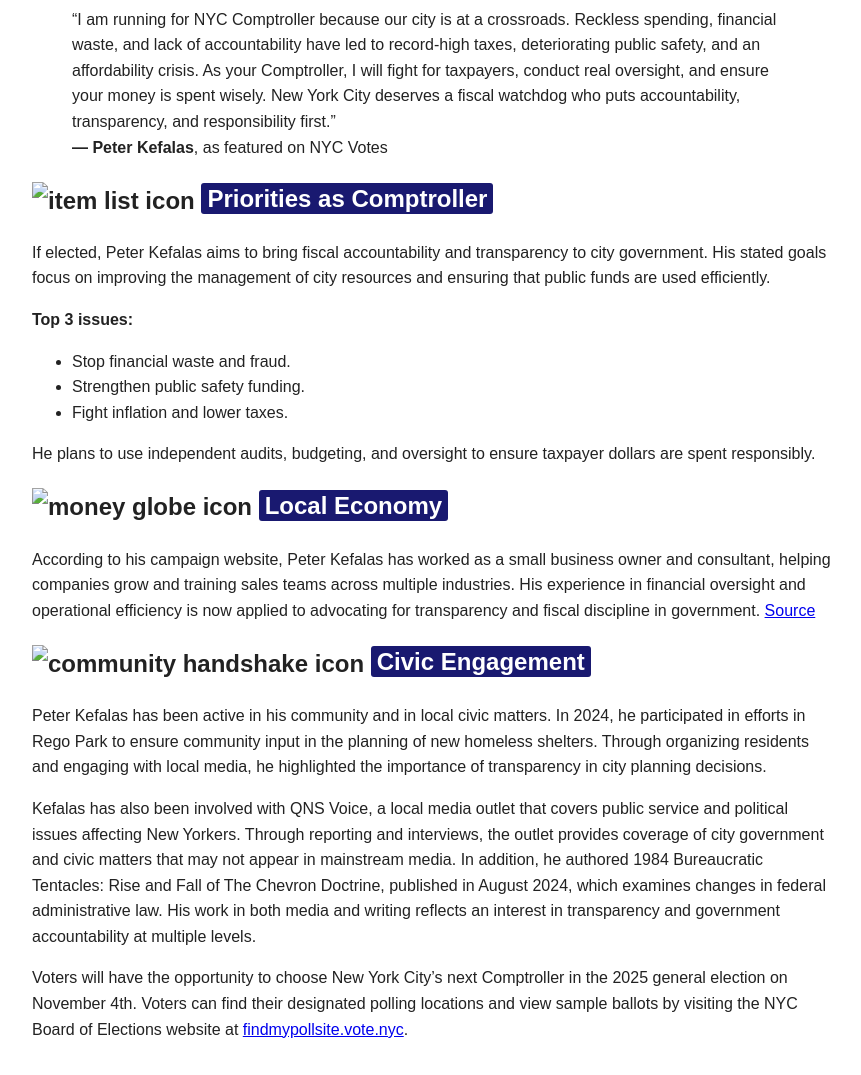
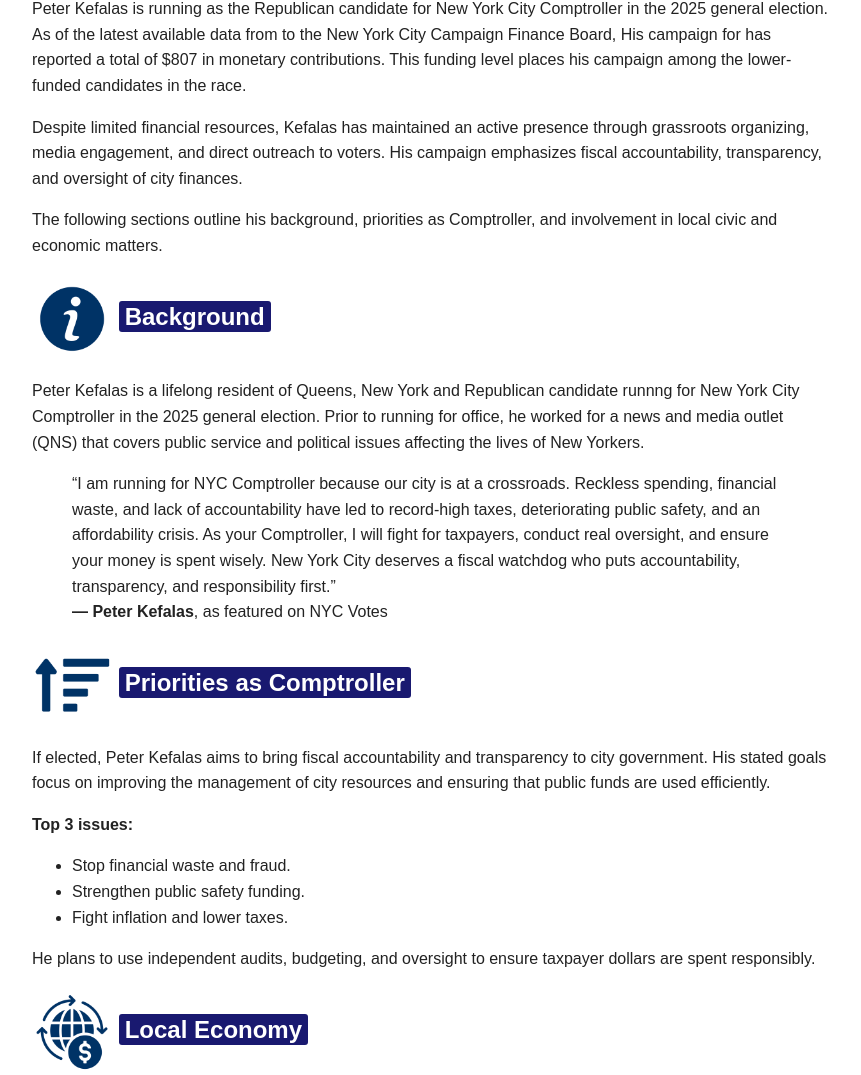
Before and after one commit to mmandrachio62-beep/candidate_project, a plain HTML site: page index.html in a window 1280 px wide. Shown: the part 857-1932 px from the top of the page, without its empty margins (208-1069 px from the left). Drawn offline with Linux system fonts and the light colour scheme.

Commit message:
Add files via upload

```diff
--- a/index.html
+++ b/index.html
@@ -15,7 +15,7 @@
 
 <!--Article Cover Image-->
 <figure style="width: 800px; margin: 0 auto; text-align: center;">
-  <img src="images/peter.jpeg" alt="Peter Kefalas reporting" style="width: 100%; display: block;">
+  <img src="peter.jpeg" alt="Peter Kefalas reporting" style="width: 100%; display: block;">
   <figcaption style="margin-top: 6px; font-size: 0.9em; color: dimgrey; text-align: left;">
     New York City comptroller candidate Peter Kefalas reports on a car accident that killed a 16-year-old boy in Queens for QNS Voice, September 24, 2025. Photo from QVS YouTube thumbnail.
   </figcaption>
@@ -30,7 +30,7 @@ The following sections outline his background, priorities as Comptroller, and in
 
 <!--Article Sections-->
 <h2>
-<img src="images/about.png" alt="info icon" width="80" height="80" align="center">
+<img src="about.png" alt="info icon" width="80" height="80" align="center">
  <span class="highlight">Background</span>
 
 </h2>
@@ -45,7 +45,7 @@ The following sections outline his background, priorities as Comptroller, and in
   </blockquote>
 
 <h2>
-<img src="images/priority.png" alt="item list icon" width="80" height="80" align="center">
+<img src="priority.png" alt="item list icon" width="80" height="80" align="center">
 <span class="highlight">Priorities as Comptroller</h2></span>
 <p>If elected, Peter Kefalas aims to  bring fiscal accountability and transparency to city government. His stated goals focus on improving the management of city resources and ensuring that public funds are used efficiently.
 </p>
@@ -58,11 +58,11 @@ The following sections outline his background, priorities as Comptroller, and in
 <p>He plans to use independent audits, budgeting, and oversight to ensure taxpayer dollars are spent responsibly.</p>
 
 <h2>
-<img src="images/economy.png" alt="money globe icon" width="80" height="80" align="center">
+<img src="economy.png" alt="money globe icon" width="80" height="80" align="center">
 <span class="highlight">Local Economy</h2></span>
 <p>According to his campaign website, Peter Kefalas has worked as a small business owner and consultant, helping companies grow and training sales teams across multiple industries. His experience in financial oversight and operational efficiency is now applied to advocating for transparency and fiscal discipline in government. <a href="https://www.peterkefalas.com" target="_blank">Source</a></p>
 <h2>
-<img src="images/civic.png" alt="community handshake icon" width="80" height="80" align="center">
+<img src="civic.png" alt="community handshake icon" width="80" height="80" align="center">
 <span class="highlight">Civic Engagement</h2></span>
 <p>
 Peter Kefalas has been active in his community and in local civic matters. In 2024, he participated in efforts in Rego Park to ensure community input in the planning of new homeless shelters. Through organizing residents and engaging with local media, he highlighted the importance of transparency in city planning decisions. </p>
```
